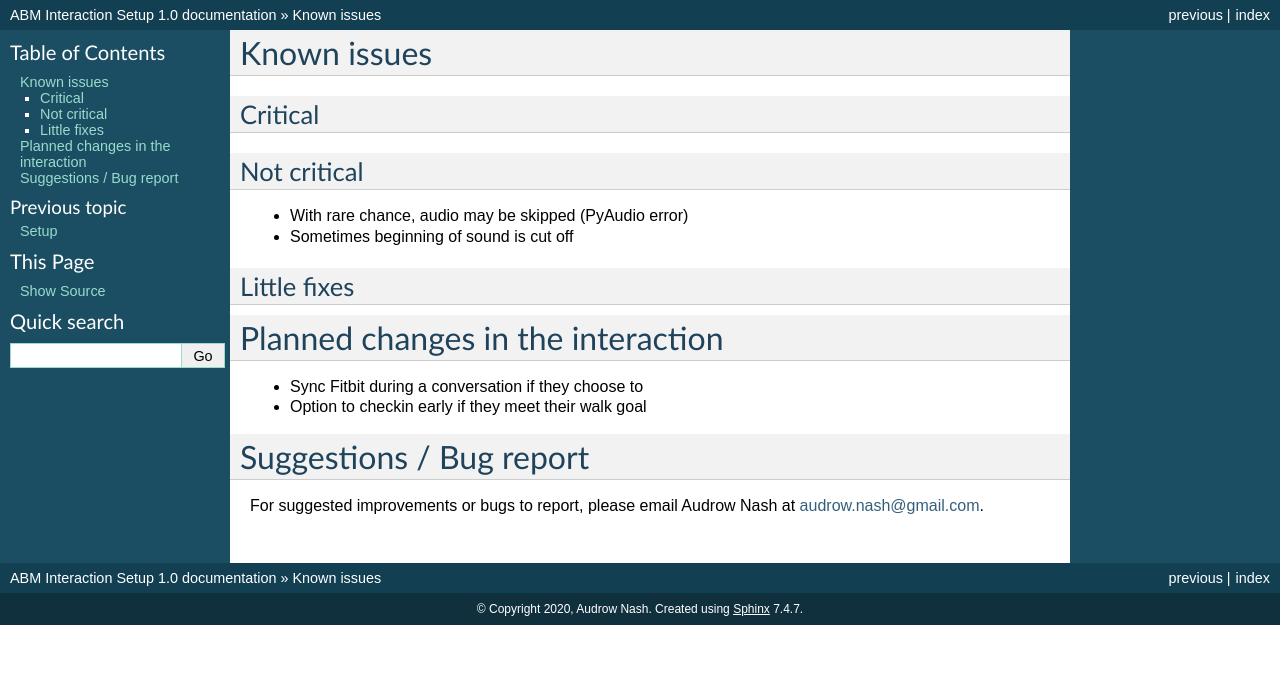
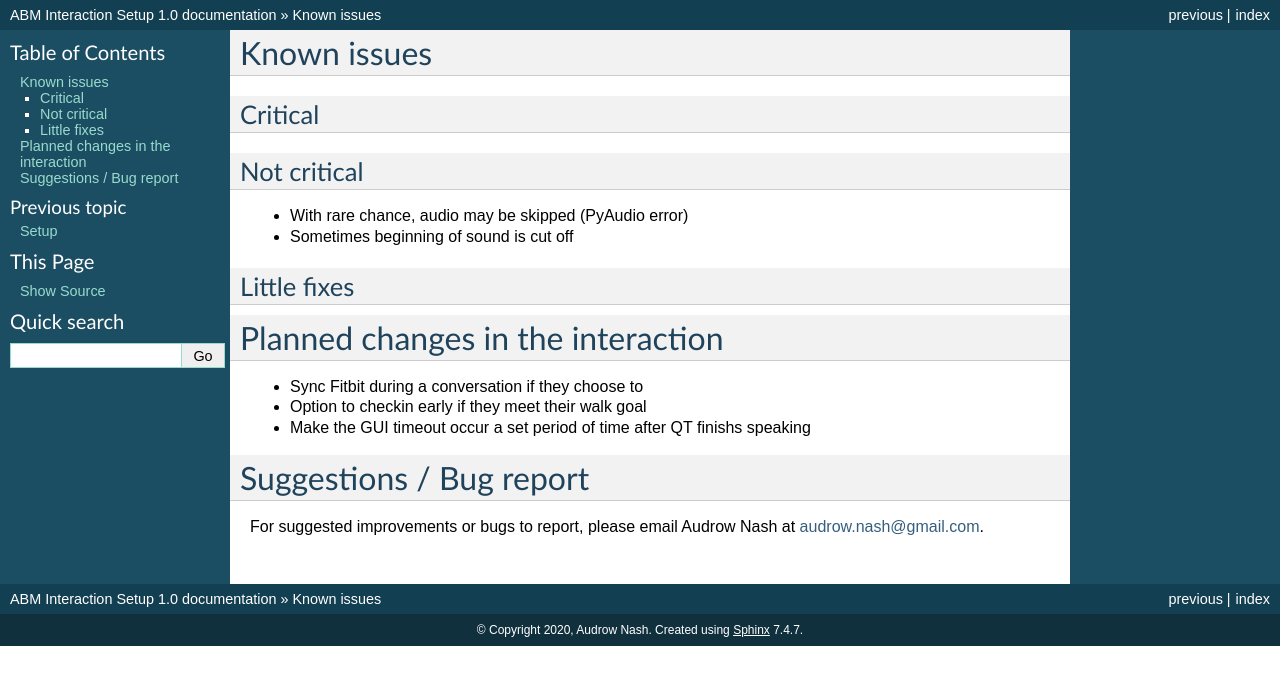
Before and after one commit to robotpt/abm-setup, a Sphinx documentation site: the page built from docs/known_issues.rst, in a window 1280 px wide. Shown: the top 685 px of the page. Built offline with Sphinx 7.4.7, drawn with Linux system fonts in a browser that asks for light colours.

Commit message:
Add planned change on the GUI's timeout

```diff
--- a/docs/known_issues.rst
+++ b/docs/known_issues.rst
@@ -16,6 +16,7 @@ Planned changes in the interaction
 ==================================
 * Sync Fitbit during a conversation if they choose to
 * Option to checkin early if they meet their walk goal
+* Make the GUI timeout occur a set period of time after QT finishs speaking
 
 Suggestions / Bug report
 ========================
```
